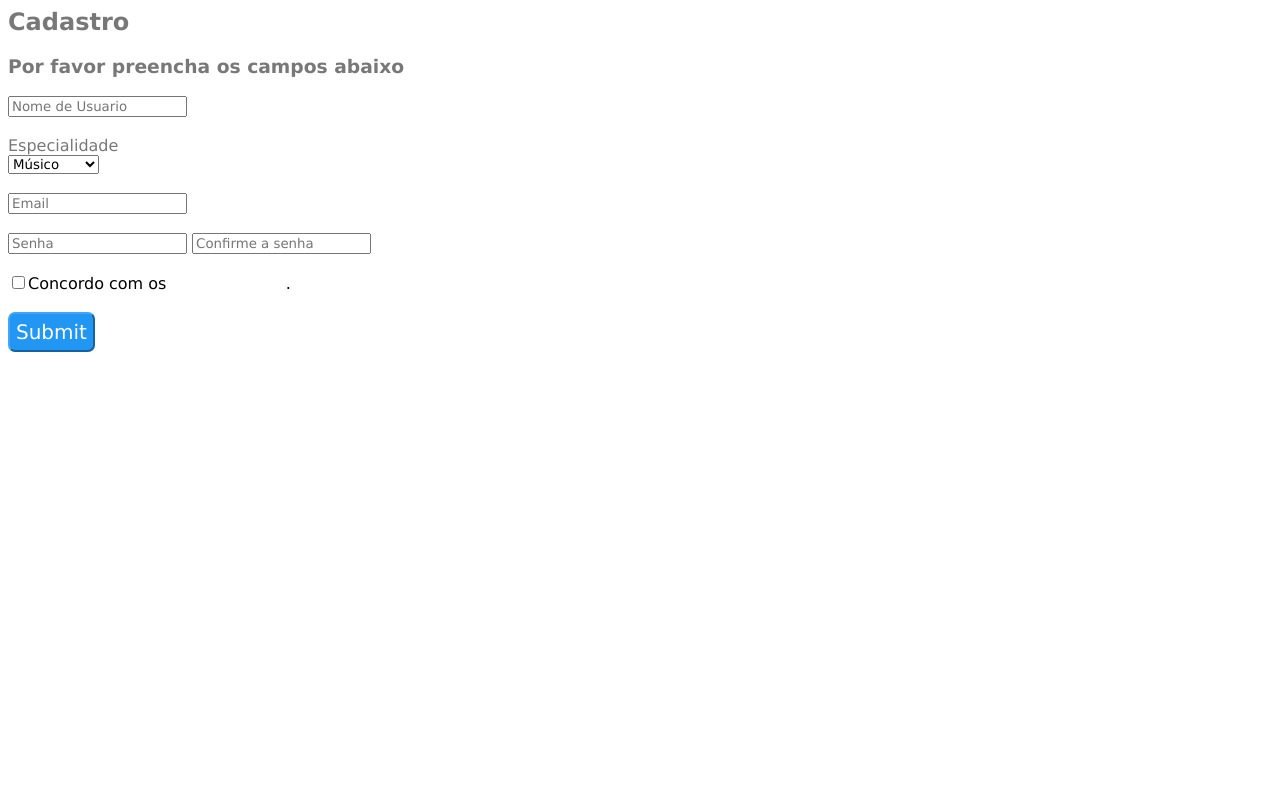
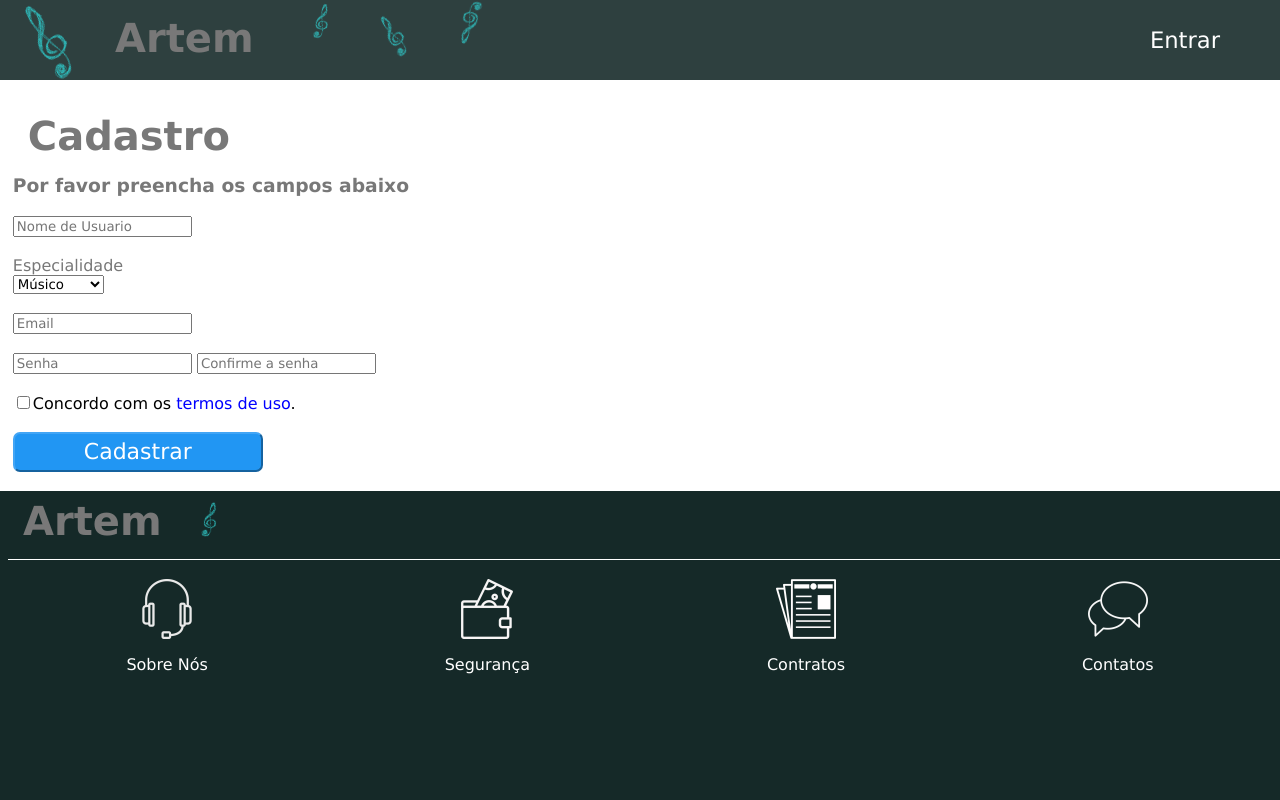
Before and after one commit to adrian7123/TCC, a PHP site: page /cadastro.html in a window 1280 px wide. Run offline with PHP 8.4, Linux system fonts and the light colour scheme.

Commit message:
upload cadastro pt1

```diff
--- a/site/cadastro.html
+++ b/site/cadastro.html
@@ -6,23 +6,45 @@
   <meta name="viewport" content="width=device-width, initial-scale=1.0">
   <meta http-equiv="X-UA-Compatible" content="ie=edge">
 
-  <link rel="stylesheet" href="css/cadastro/corpo.css">
+  <link rel="stylesheet" href="css/corpo.css">
   <link rel="stylesheet" href="css/link.css">
   <link rel="stylesheet" href="css/font.css">
   <link rel="stylesheet" href="css/button.css">
   <link rel="stylesheet" href="css/screen.css">
+  <link rel="stylesheet" href="css/cadastro/corpo.css">
 </head>
 <body>
-    <h2>Cadastro</h2>
+    <section class="main">
+	<header>
+    	<div>
+        	<img class="icon a" src="icon/music.png">
+        	<h1>Artem</h1>
+        	<img class="icon b" src="icon/music.png">
+        	<img class="icon c" src="icon/music.png">
+           	<img class="icon d" src="icon/music.png">
+    	</div>
+
+    	<div class="linkBox">
+    	    <div></div>
+        	<a  href="login.html">Entrar</a>
+    	</div>
+    </header>
+
+
+    <div class="container">
+    	<h1>Cadastro</h1>
     	<h3>Por favor preencha os campos abaixo</h3>
+
+    	<br>
+
     	<form action="" method="post">
     		<!-- Nome  -->
-        <input type="text" name="nome" placeholder="Nome de Usuario">
+    		<input class="inputGrande" type="text" name="nome" placeholder="Nome de Usuario">
    		 	<br><br>
 
    		 	<!-- Especialidades -->
     		<label>Especialidade</label><br>
-        <select name="especialidade">
+    		<select class="inputGrande" name="especialidade">
         		<option selected>Músico</option>
       		   	<option>Dançarino</option>
        		 	<option>Pintor</option>
@@ -30,21 +52,43 @@
    		 	<br><br>
 
     		<!-- E-mail -->
-        <input type="email" name="email" placeholder="Email">
+    		<input class="inputGrande" type="email" name="email" placeholder="Email">
     		<br><br>
 
     		<!-- Senha -->
-        <input type="password" name="senha" placeholder="Senha">
-        <input type="password" name="confirmSenha" placeholder="Confirme a senha">
+    		<input class="inputMedio" type="password" name="senha" placeholder="Senha">
+    		<input class="inputMedio" type="password" name="confirmSenha" placeholder="Confirme a senha">
 
     		<br><br>
 
-        <input type="checkbox">Concordo com os <a>termos de uso</a>.
+    		<input type="checkbox">Concordo com os <a class="textBlue">termos de uso</a>.
 
     		<br><br>
 
-        <input class="btn large blue" type="submit">
+    		<input class="btn largeY blue" type="submit" value="Cadastrar">
    		  </form>
+
+   		 </div>
+    </section>
+
+    <footer>
+    <div>
+  	 	<h1>Artem</h1>
+   		<img class="icon e" src="icon/music.png">
+    	</div>
+
+
+  	    <div class="hr"></div>
+
+    	<div class="subFooter">
+   	 		<div class="footerIcon">
+    			<a class="icon" href=""><img src="icon/headset.png"><p>Sobre Nós</p></a>
+    			<a class="icon" href=""><img src="icon/wallet.png"><p>Segurança</p></a>
+   				<a class="icon" href=""><img src="icon/newspaper.png"><p>Contratos</p></a>
+    			<a class="icon" href=""><img src="icon/chat.png"><p>Contatos</p></a>
+   		    </div>
+   	  </div>
+    </footer>
 
   <script src="js/abrirTelas.js"></script>
 
--- a/site/css/button.css
+++ b/site/css/button.css
@@ -14,6 +14,11 @@
   font-size: 20px;
 }
 
+.largeY {
+	width: 250px;
+	font-size: 22px;
+}
+
 .btn:hover {
   cursor: pointer;
 }
--- a/site/css/cadastro/corpo.css
+++ b/site/css/cadastro/corpo.css
@@ -0,0 +1,15 @@
+section {
+    margin: -8px;
+}
+
+body {
+	background-color: #152928;
+}
+
+header {
+	background-color: rgba(21, 41, 40, 0.89);
+}
+
+.main {
+    background: white;
+}
--- a/site/css/corpo.css
+++ b/site/css/corpo.css
@@ -1,11 +1,10 @@
 * {
   font-family: Helvetica, Sans-serif;
   outline: 0;
-  color: white;
 }
 
 body {
-  background-color: #152928;
+
 
   display: flex;
   flex-direction: column;
@@ -13,7 +12,7 @@ body {
 }
 
 header {
-  height: 60px;
+  height: 80px;
   width: 100%;
   /*background-color: rgba(69, 138, 121, 0.7);*/
   display: flex;
--- a/site/css/font.css
+++ b/site/css/font.css
@@ -6,9 +6,14 @@ h1 {
   margin: 15px;
   font-weight: bold;
   font-size: 30pt;
- color: rgb(120,120,120);
+  color: rgb(120,120,120);
 }
 
 h2, h3, h4, h5, label {
  color: rgb(120,120,120);
+ margin: 0;
 }
+
+.textBlue {
+	color: blue;
+}
--- a/site/index.html
+++ b/site/index.html
@@ -24,7 +24,7 @@
       </div>
 
       <div class="linkBox">
-        <a  href="escolher.html">Cadastre-se</a>
+        <a  href="cadastro.html">Cadastre-se</a>
         <a  href="login.html">Entrar</a>
       </div>
 
```
Also changed, not shown: site/css/input.css (added). Lines whose indentation alone changed are shown as unchanged.
